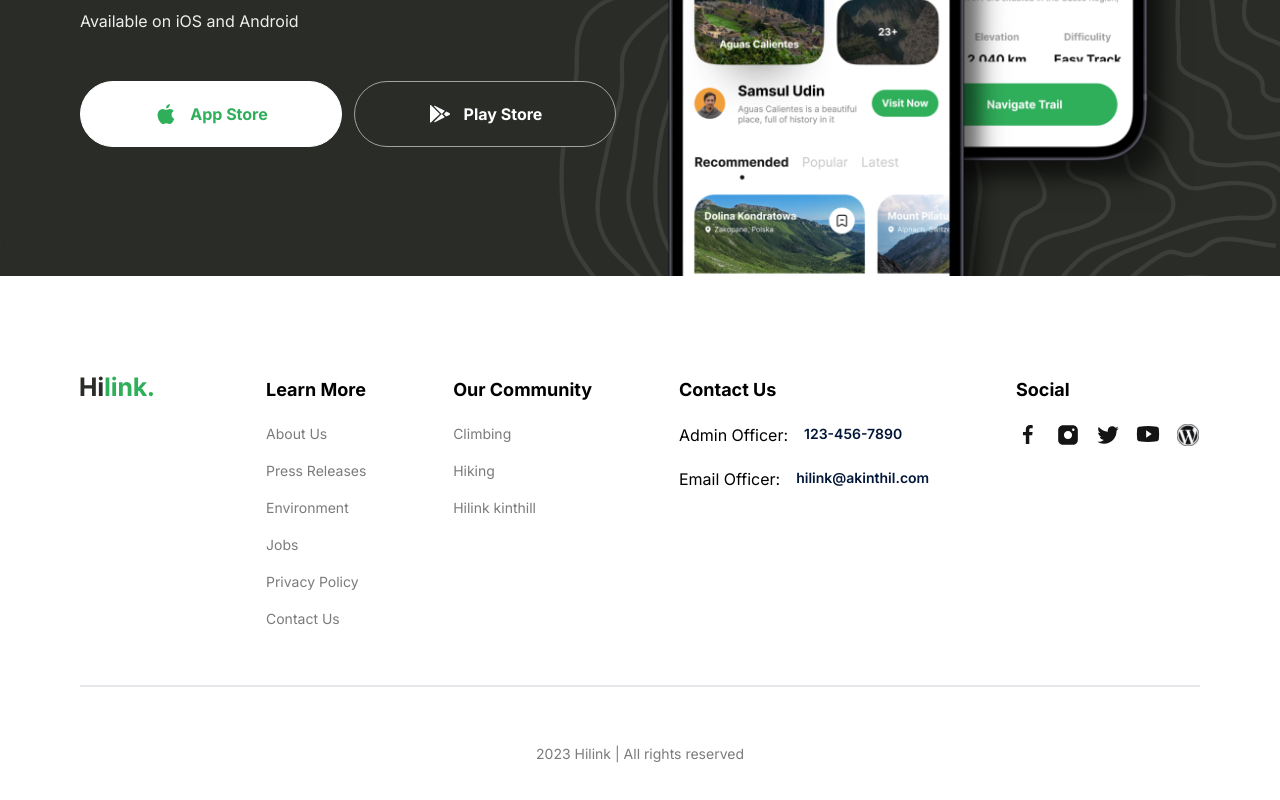
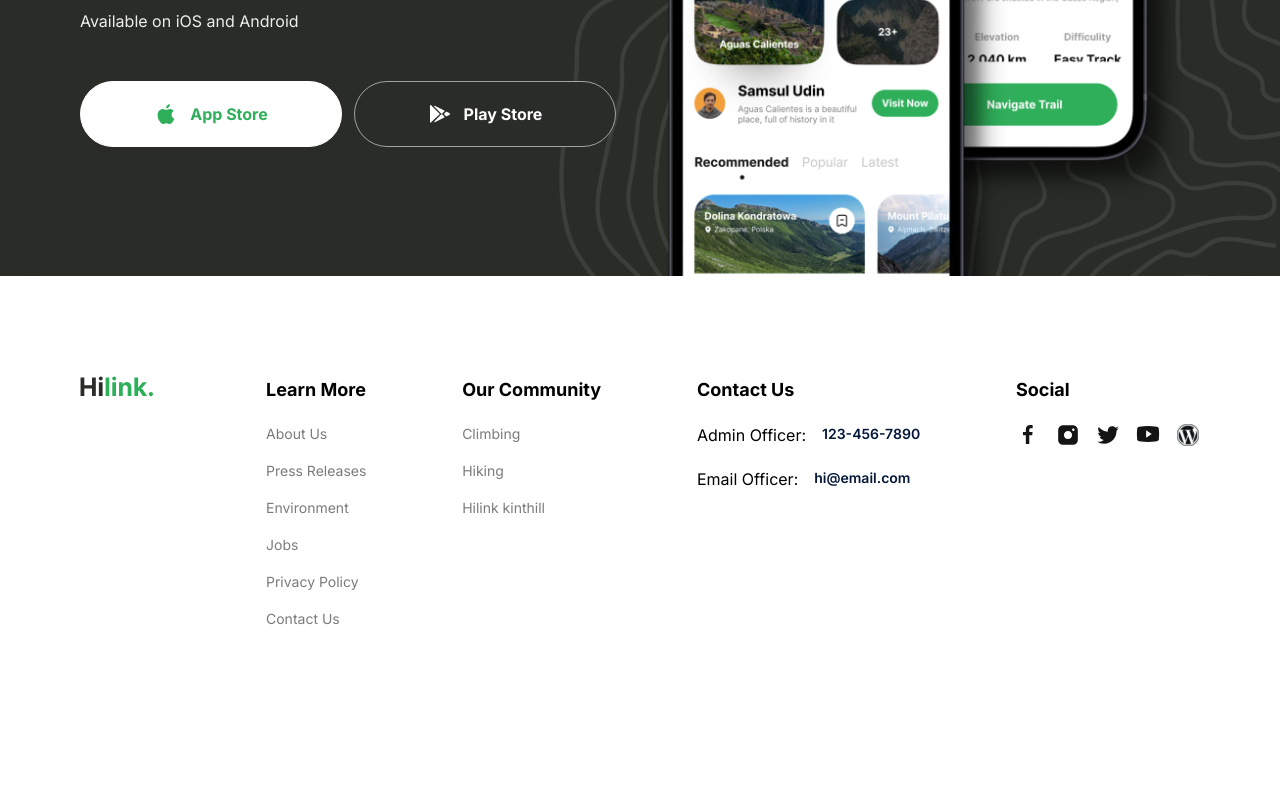
Before and after one commit to Gbolly-code/Travel-Website, a Next.js app: page / in a window 1280 px wide. Shown: the part 4080-4880 px from the top of the page. After the commit the page ends 4805 px from the top, so only its background shows below. Built offline with nearby package versions, Linux system fonts and the light colour scheme.

Commit message:
fixed the footer

```diff
--- a/components/Footer.tsx
+++ b/components/Footer.tsx
@@ -57,9 +57,6 @@
             </div>
           </div>
         </div>
-
-        <div className="border bg-gray-20" />
-        <p className="regular-14 w-full text-center text-gray-30">2023 Hilink | All rights reserved</p>
       </div>
     </footer>
   )
--- a/constants/index.ts
+++ b/constants/index.ts
@@ -70,7 +70,7 @@
   title: 'Contact Us',
   links: [
     { label: 'Admin Officer', value: '123-456-7890' },
-    { label: 'Email Officer', value: 'hilink@akinthil.com' },
+    { label: 'Email Officer', value: 'hi@email.com' },
   ],
 };
 
```
